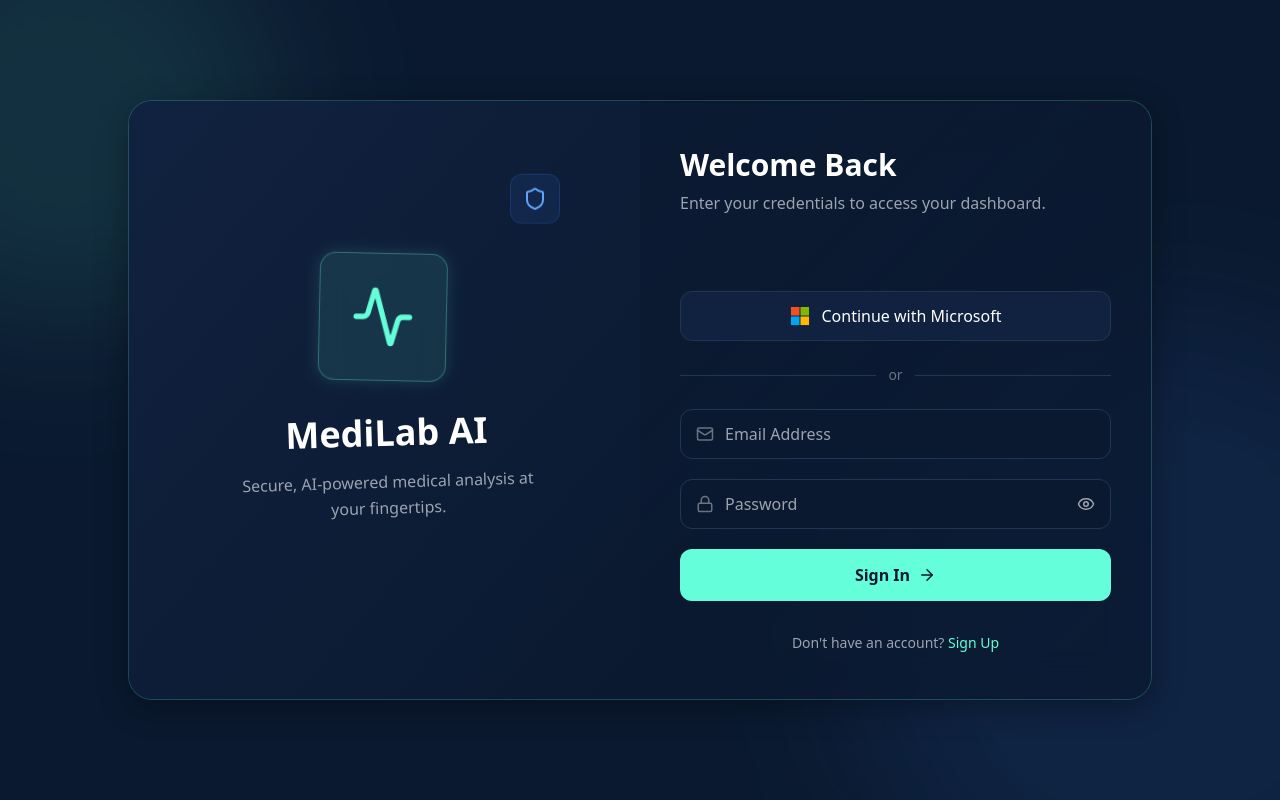
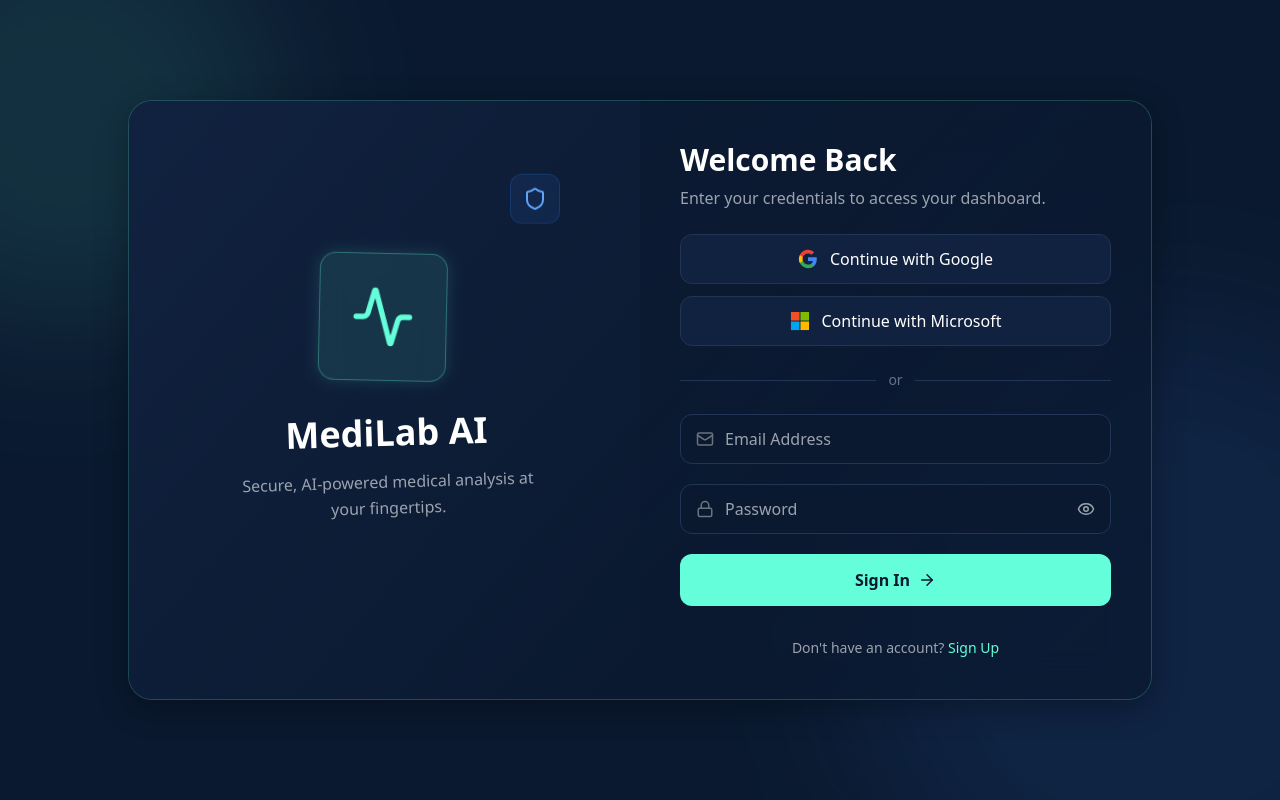
Before and after one commit to anuragsinghyadav2658-lang/medilab-ai-frontend, a React (Vite) app: page /login in a window 1280 px wide. Built offline with nearby package versions, Linux system fonts and the light colour scheme.

Commit message:
ficed google button in login page

```diff
--- a/src/pages/Login.jsx
+++ b/src/pages/Login.jsx
@@ -11,7 +11,7 @@
   EyeOff,
 } from "lucide-react";
 import { useNavigate } from "react-router-dom"; // Navigation ke liye
-import { GoogleLogin } from "@react-oauth/google"; // NAYA: Google login import
+import { useGoogleLogin } from "@react-oauth/google"; // NAYA: Google login import
 
 const Login = () => {
   const navigate = useNavigate();
@@ -39,8 +39,9 @@
     },
     exit: { opacity: 0, x: -50, transition: { duration: 0.3 } },
   };
-  // NAYA FUNCTION: Google Login ko Backend se connect karne ke liye
-  const handleGoogleSuccess = async (credentialResponse) => {
+  // NAYA FUNCTION: Custom Google Login Trigger
+  const loginWithGoogle = useGoogleLogin({
+    onSuccess: async (tokenResponse) => {
       setIsLoading(true);
       setErrorMessage("");
       try {
@@ -49,7 +50,8 @@
           {
             method: "POST",
             headers: { "Content-Type": "application/json" },
-          body: JSON.stringify({ token: credentialResponse.credential }),
+            // Ab hum backend ko access_token bhej rahe hain
+            body: JSON.stringify({ token: tokenResponse.access_token }),
           },
         );
 
@@ -66,7 +68,9 @@
       } finally {
         setIsLoading(false);
       }
-  };
+    },
+    onError: () => setErrorMessage("Google Login was closed or failed."),
+  });
 
   // Backend se connect karne ka function
   const handleSubmit = async (e) => {
@@ -196,17 +200,32 @@
               <div className="space-y-3 mb-6">
                 {/* Asli Google Login Button */}
                 <div className="w-full flex justify-center">
-                  <GoogleLogin
-                    onSuccess={handleGoogleSuccess}
-                    onError={() =>
-                      setErrorMessage("Google Login was closed or failed.")
-                    }
-                    theme="filled_black"
-                    size="large"
-                    width="400"
-                    text="continue_with"
-                    shape="rectangular"
+                  {/* Asli Custom Google Login Button */}
+                  <button
+                    type="button"
+                    onClick={() => loginWithGoogle()}
+                    className="w-full py-3 bg-navy-light border border-navy-lightest hover:border-mint/50 hover:bg-navy-light/80 text-white font-medium rounded-xl flex items-center justify-center gap-3 transition-all duration-300"
+                  >
+                    <svg viewBox="0 0 24 24" className="w-5 h-5">
+                      <path
+                        d="M22.56 12.25c0-.78-.07-1.53-.2-2.25H12v4.26h5.92c-.26 1.37-1.04 2.53-2.21 3.31v2.77h3.57c2.08-1.92 3.28-4.74 3.28-8.09z"
+                        fill="#4285F4"
                       />
+                      <path
+                        d="M12 23c2.97 0 5.46-.98 7.28-2.66l-3.57-2.77c-.98.66-2.23 1.06-3.71 1.06-2.86 0-5.29-1.93-6.16-4.53H2.18v2.84C3.99 20.53 7.7 23 12 23z"
+                        fill="#34A853"
+                      />
+                      <path
+                        d="M5.84 14.09c-.22-.66-.35-1.36-.35-2.09s.13-1.43.35-2.09V7.07H2.18C1.43 8.55 1 10.22 1 12s.43 3.45 1.18 4.93l2.85-2.22.81-.62z"
+                        fill="#FBBC05"
+                      />
+                      <path
+                        d="M12 5.38c1.62 0 3.06.56 4.21 1.64l3.15-3.15C17.45 2.09 14.97 1 12 1 7.7 1 3.99 3.47 2.18 7.07l3.66 2.84c.87-2.6 3.3-4.53 6.16-4.53z"
+                        fill="#EA4335"
+                      />
+                    </svg>
+                    Continue with Google
+                  </button>
                 </div>
 
                 <button
```
Lines whose indentation alone changed are shown as unchanged.
